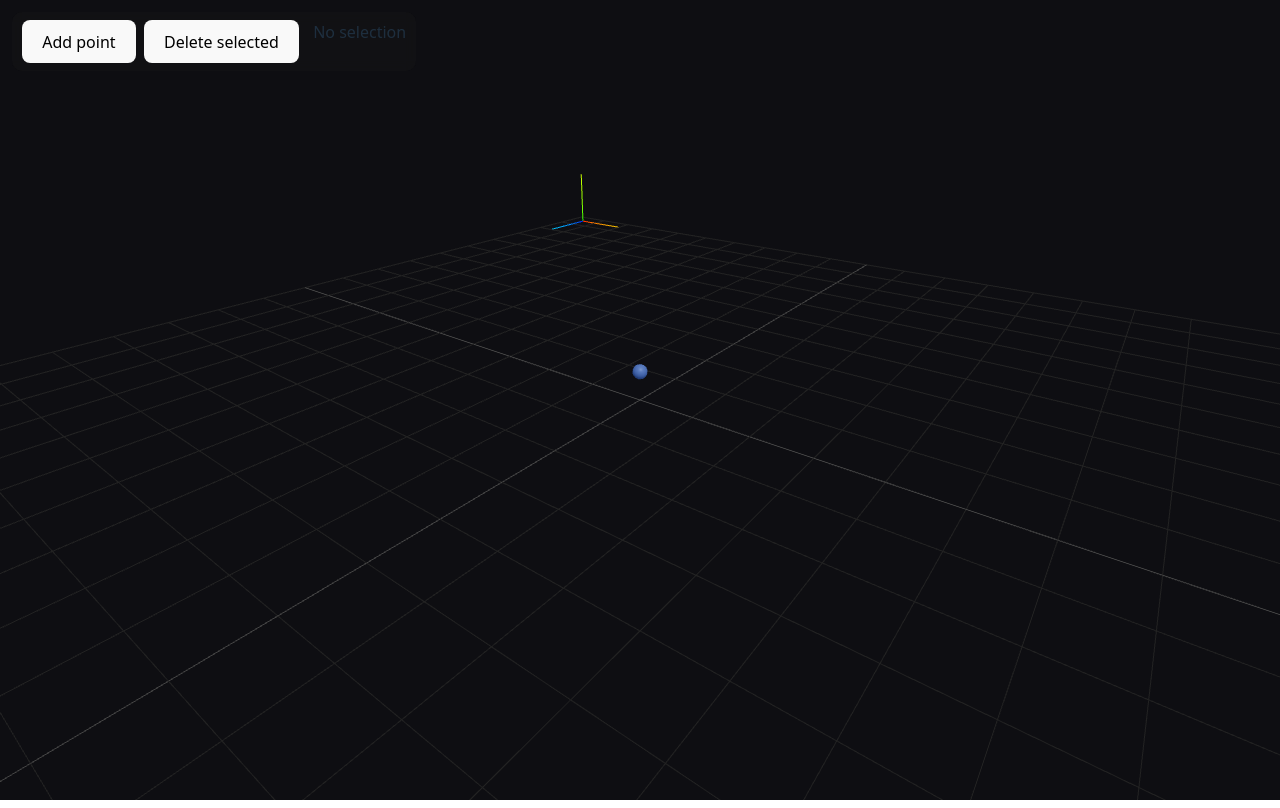
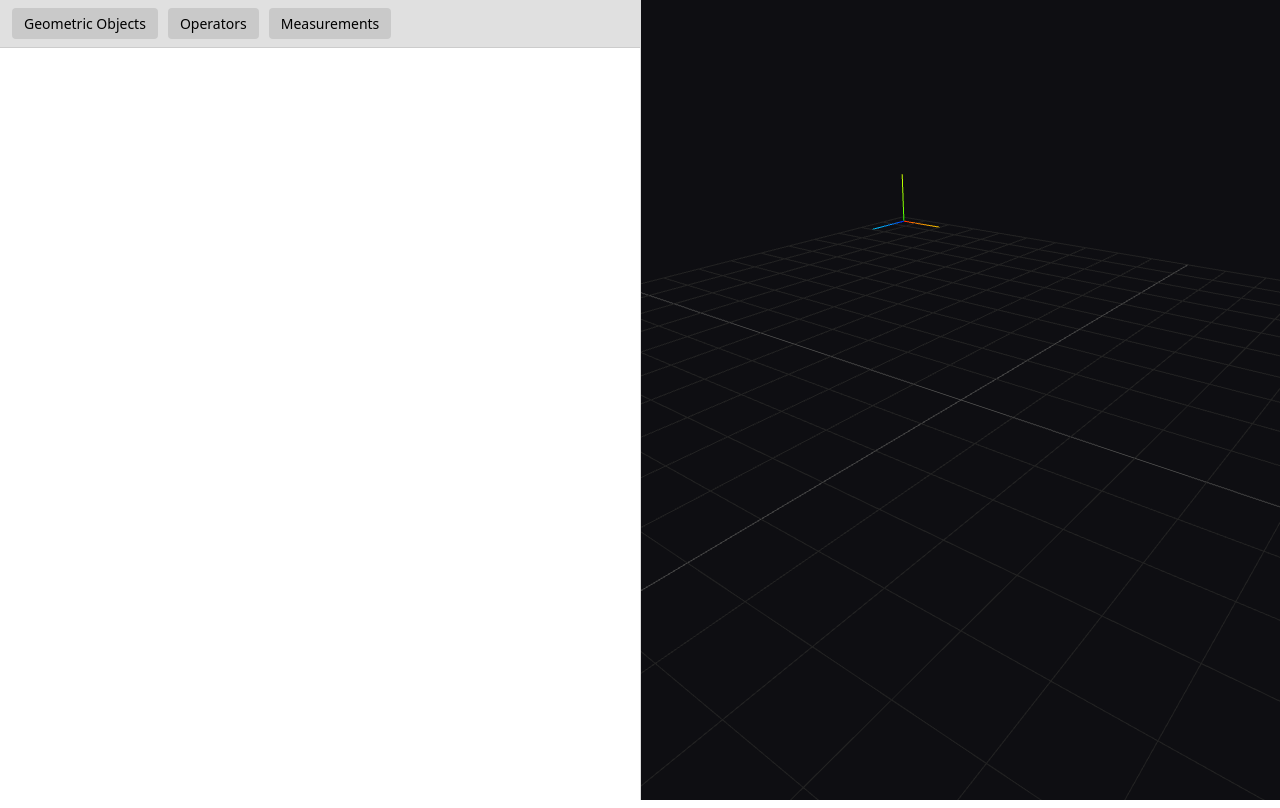
Before and after one commit to winola-whu/GeoScratch, a React (Vite) app: page / in a window 1280 px wide. Built offline with nearby package versions, Linux system fonts and the light colour scheme.

Commit message:
Added block programming canvas panel, removed functionality in the 3D scene

```diff
--- a/src/App.css
+++ b/src/App.css
@@ -40,3 +40,97 @@
 .read-the-docs {
   color: #888;
 } */
+html, body, #root {
+    height: 100%;
+    margin: 0;
+}
+
+.root-split {
+    display: flex;
+    width: 100vw;
+    height: 100vh;
+}
+
+/* Panels split 50/50 */
+.panel {
+    flex: 1 1 50%;
+    height: 100%;
+}
+
+/* Left: blocks canvas (blank) */
+.panel-left {
+    background: #fffffd;           /* slightly off white */
+    border-right: 1px solid #ddd;
+}
+
+/* Right: 3D scene */
+.panel-right {
+    background: #0e0e12;           /* dark bg to match scene */
+}
+
+/* Toolbar at the top of BlocksCanvas */
+.blocks-toolbar {
+    display: flex;
+    gap: 10px;
+    padding: 8px 12px;
+    background: #e0e0e0;     /* light grey */
+    border-bottom: 1px solid #ccc;
+    position: relative;
+    z-index: 5;
+}
+
+/* Toolbar buttons */
+.blocks-toolbar button,
+.blocks-toolbar .dropbtn {
+    background: #c9c9c9;     /* slightly darker grey */
+    border: none;
+    border-radius: 4px;
+    padding: 6px 12px;
+    cursor: pointer;
+    font-size: 14px;
+}
+
+
+.blocks-toolbar button:hover,
+.blocks-toolbar .dropbtn:hover {
+    background: #b5b5b5;     /* darker on hover */
+}
+
+.dropdown {
+    position: relative;
+    display: inline-block;
+}
+
+.dropdown-content {
+    display: none;
+    position: absolute;
+    top: 100%;
+    left: 0;
+    min-width: 160px;
+    background-color: #f1f1f1;
+    box-shadow: 0px 2px 6px rgba(0,0,0,0.15);
+    z-index: 10;
+    border-radius: 4px;
+    overflow: hidden;
+}
+
+.dropdown:hover .dropdown-content {
+    display: block;
+}
+
+.dropdown-content div {
+    padding: 8px 12px;
+    cursor: pointer;
+    font-size: 14px;
+}
+
+.dropdown-content div:hover {
+    background-color: #ddd;
+}
+
+/* Blocks workspace area */
+.blocks-content {
+    flex: 1;
+    height: calc(100% - 40px); /* fills remaining height */
+    background: #ffffff;
+}
--- a/src/App.jsx
+++ b/src/App.jsx
@@ -1,194 +1,15 @@
-import { useState, useRef, useMemo, useCallback } from 'react'
-import * as THREE from 'three'
-import { Canvas, useFrame } from '@react-three/fiber'
-import { OrbitControls, TransformControls } from '@react-three/drei'
+import BlocksCanvas from './BlocksCanvas.jsx'
+import Scene3D from './Scene3D.jsx'
 import './App.css'
 
-function Point({ id, position, onSelect, selected }) {
-  const ref = useRef()
-  return (
-    <mesh
-      ref={ref}
-      position={position}
-      userData={{ type: 'point', id }}
-      onPointerDown={(e) => {
-        e.stopPropagation()
-        onSelect(ref.current, id)
-      }}
-      castShadow
-    >
-      <sphereGeometry args={[0.12, 16, 16]} />
-      <meshStandardMaterial color={'#7aa2ff'} roughness={0.4} metalness={0.1} />
-    </mesh>
-  )
+export default function App() {
+    return (
+        <div className="root-split">
+            {/* Left: blocks canvas (blank for now) */}
+            <BlocksCanvas />
+
+            {/* Right: 3D scene */}
+            <Scene3D />
+        </div>
+    )
 }
-
-function SelectionOutline({ target }) {
-  const ref = useRef()
-  useFrame(() => {
-    if (target && ref.current) {
-      ref.current.position.copy(target.position)
-    }
-  })
-  if (!target) return null
-  return (
-    <mesh ref={ref} scale={1.5}>
-      <sphereGeometry args={[0.12, 16, 16]} />
-      <meshBasicMaterial color="white" wireframe />
-    </mesh>
-  )
-}
-
-function Scene({ setStatus, onBindDelete, onBindAdd }) {
-  const [points, setPoints] = useState(() => [
-    { id: crypto.randomUUID(), pos: new THREE.Vector3(0, 0.5, 0) },
-  ])
-  const [selectedId, setSelectedId] = useState(null)
-  const [selectedObj, setSelectedObj] = useState(null) // THREE.Mesh
-  const [orbitEnabled, setOrbitEnabled] = useState(true)
-
-  const planeArgs = useMemo(() => [2000, 2000], [])
-
-  const select = useCallback(
-    (mesh, id) => {
-      setSelectedObj(mesh)
-      setSelectedId(id)
-      setStatus('Selected point')
-    },
-    [setStatus]
-  )
-
-  const addAt = useCallback(
-    (p) => {
-      const pos = p.clone()
-      pos.y = Math.max(0, pos.y)
-      const id = crypto.randomUUID()
-      setPoints((prev) => [...prev, { id, pos }])
-      setStatus(
-        `Added point @ ${pos.x.toFixed(2)}, ${pos.y.toFixed(
-          2
-        )}, ${pos.z.toFixed(2)}`
-      )
-    },
-    [setStatus]
-  )
-
-  const addRandom = useCallback(() => {
-    const rand = (min, max) => Math.random() * (max - min) + min
-    addAt(new THREE.Vector3(rand(-3, 3), rand(0, 3), rand(-3, 3)))
-  }, [addAt])
-
-  const delSelected = useCallback(() => {
-    if (!selectedId) return
-    setPoints((prev) => prev.filter((p) => p.id !== selectedId))
-    setSelectedId(null)
-    setSelectedObj(null)
-    setStatus('Deleted point')
-  }, [selectedId, setStatus])
-
-  // 把 add/delete 绑定给顶部按钮
-  onBindAdd.current = addRandom
-  onBindDelete.current = delSelected
-
-  const onPlaneClick = (e) => {
-    if (!orbitEnabled) return
-    addAt(e.point)
-  }
-
-  const onMiss = () => {
-    setSelectedId(null)
-    setSelectedObj(null)
-    setStatus('No selection')
-  }
-
-  return (
-    <>
-      <ambientLight intensity={0.6} />
-      <directionalLight position={[3, 5, 2]} intensity={1} />
-      <gridHelper args={[20, 20, 0x444444, 0x222222]} />
-      <axesHelper args={[1.5]} position={[-9.5, 0.01, -9.5]} />
-
-      <OrbitControls enabled={orbitEnabled} makeDefault />
-      <mesh rotation-x={-Math.PI / 2} onClick={onPlaneClick}>
-        <planeGeometry args={planeArgs} />
-        <meshBasicMaterial transparent opacity={0} depthWrite={false} />
-      </mesh>
-
-      {points.map((p) => (
-        <Point
-          key={p.id}
-          id={p.id}
-          position={p.pos}
-          onSelect={select}
-          selected={p.id === selectedId}
-        />
-      ))}
-
-      <SelectionOutline target={selectedObj} />
-
-      {selectedObj && (
-        <TransformControls
-          object={selectedObj}
-          size={0.9}
-          onMouseDown={() => setOrbitEnabled(false)}
-          onMouseUp={() => setOrbitEnabled(true)}
-          onChange={() => {
-          }}
-        />
-      )}
-
-      <group onPointerMissed={onMiss} />
-    </>
-  )
-}
-
-function App() {
-  const [status, setStatus] = useState('No selection')
-  const addRef = useRef(null)
-  const delRef = useRef(null)
-
-  return (
-    <div style={{ position: 'relative', width: '100vw', height: '100vh' }}>
-      <div
-        id="ui"
-        style={{
-          position: 'absolute',
-          top: 12,
-          left: 12,
-          display: 'flex',
-          gap: 8,
-          padding: '8px 10px',
-          background: 'rgba(20,20,22,.6)',
-          borderRadius: 10,
-          backdropFilter: 'blur(6px)',
-          zIndex: 10,
-        }}
-        onPointerDown={(e) => e.stopPropagation()}
-      >
-        <button id="add-point" type="button" onClick={() => addRef.current?.()}>
-          Add point
-        </button>
-        <button
-          id="delete-point"
-          type="button"
-          onClick={() => delRef.current?.()}
-        >
-          Delete selected
-        </button>
-        <span id="status" style={{ opacity: 0.85, marginLeft: 6 }}>
-          {status}
-        </span>
-      </div>
-
-      <Canvas
-        camera={{ position: [6, 5, 8], fov: 60, near: 0.1, far: 5000 }}
-        dpr={[1, 2]}
-        style={{ background: '#0e0e12', width: '100%', height: '100%' }}
-      >
-        <Scene setStatus={setStatus} onBindAdd={addRef} onBindDelete={delRef} />
-      </Canvas>
-    </div>
-  )
-}
-
-export default App
--- /dev/null
+++ b/src/BlocksCanvas.jsx
@@ -0,0 +1,25 @@
+export default function BlocksCanvas() {
+    return (
+        <div className="panel panel-left" id="blocks-canvas">
+            {/* Top bar */}
+            <div className="blocks-toolbar">
+                <div className="dropdown">
+                    <button className="dropbtn">Geometric Objects</button>
+                    <div className="dropdown-content">
+                        <div>Point</div>
+                        <div>Line</div>
+                        <div>Plane</div>
+                        <div>Vector</div>
+                    </div>
+                </div>
+                <button>Operators</button>
+                <button>Measurements</button>
+            </div>
+
+            {/* Blocks area (empty for now) */}
+            <div className="blocks-content">
+                {/* Future block UI will go here */}
+            </div>
+        </div>
+    )
+}
--- /dev/null
+++ b/src/Scene3D.jsx
@@ -0,0 +1,32 @@
+import { Canvas } from '@react-three/fiber'
+import { OrbitControls } from '@react-three/drei'
+
+function Scene() {
+    return (
+        <>
+            <ambientLight intensity={0.6} />
+            <directionalLight position={[3, 5, 2]} intensity={1} />
+            <gridHelper args={[20, 20, 0x444444, 0x222222]} />
+            <axesHelper args={[1.5]} position={[-9.5, 0.01, -9.5]} />
+            <mesh rotation-x={-Math.PI / 2}>
+                <planeGeometry args={[2000, 2000]} />
+                <meshBasicMaterial transparent opacity={0} depthWrite={false} />
+            </mesh>
+            <OrbitControls makeDefault />
+        </>
+    )
+}
+
+export default function Scene3D() {
+    return (
+        <div className="panel panel-right">
+            <Canvas
+                camera={{ position: [6, 5, 8], fov: 60, near: 0.1, far: 5000 }}
+                dpr={[1, 2]}
+                style={{ width: '100%', height: '100%' }}
+            >
+                <Scene />
+            </Canvas>
+        </div>
+    )
+}
```
